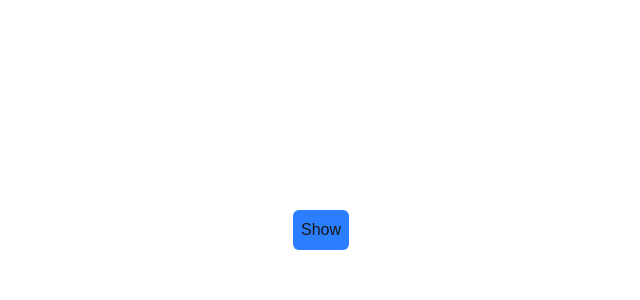
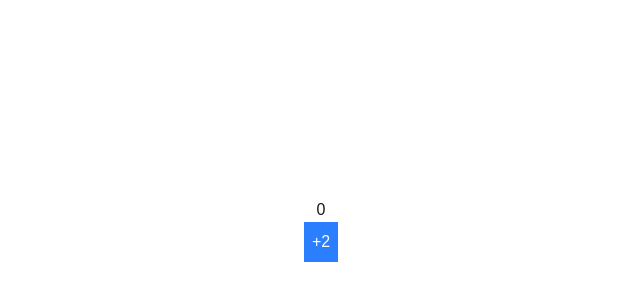
Before and after one commit to EmanoelCariolando/react, a Next.js app: page / in a window 1280 px wide. Shown: the part 170-470 px from the top of the page, without its empty margins (319-959 px from the left). Built offline with nearby package versions, Linux system fonts and the light colour scheme.

Commit message:
Set valor uptade

```diff
--- a/src/app/page.tsx
+++ b/src/app/page.tsx
@@ -2,24 +2,21 @@
 import { FormEvent, useState } from "react";
 
 const Page = () => {
-  const [value, setCount] = useState(false);
-
-  const handleClick = () => {
-    setCount(!value);
+  const [valor, setValor] = useState(0);
+  const click = () => {
+    setValor(valor + 2);
+    setValor(c => c + 2);
   }
 
 
 
     return (
       <div className="w-screen h-screen flex items-center justify-center flex-col ">
-        <div>
-          {value &&
-          <div className="bg-green-500 p-2 rounded-md">Secret Area</div>
+        <div>{valor}</div>
+        <div onClick={click} className="p-2 bg-blue-500 text-white">+2</div>
 
-           }
-        </div>
-        <button onClick={handleClick} className="bg-blue-500 p-2 rounded-md m-2">{value ? 'ocultar' : 'Show'}</button>
      </div>
+
     );
 }
 
```
